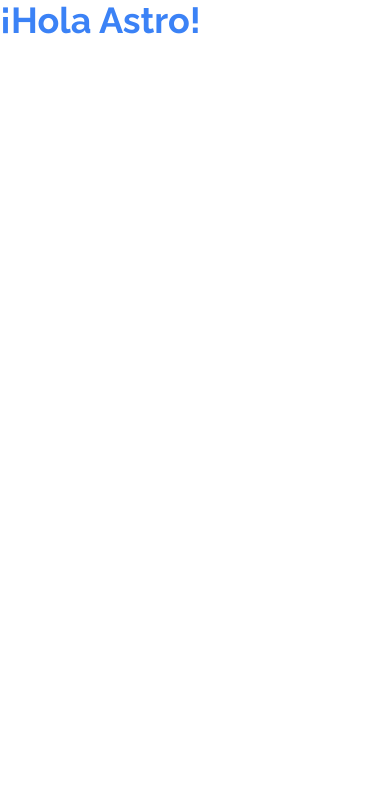
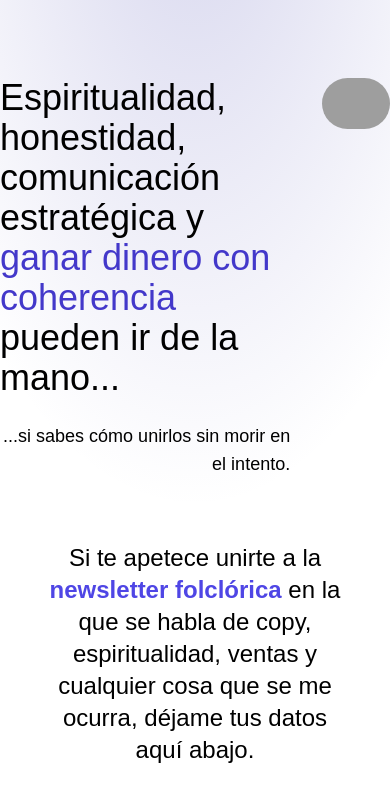
Before and after one commit to verlandev/copy-hierbas, an Astro site: page / in a window 390 px wide. Built offline with nearby package versions, Linux system fonts and the light colour scheme; Astro itself is replaced by a stand-in of ours; grey boxes are pictures that could not be loaded.

Commit message:
💄 Creamos el Hero y estilizamos

```diff
--- a/src/layouts/Layout.astro
+++ b/src/layouts/Layout.astro
@@ -17,13 +17,15 @@ const { title } = Astro.props
 		<title>{title}</title>
 	</head>
 	<body>
-		<slot />
+    <div class="absolute top-0 z-[-2] h-screen w-screen bg-white bg-[radial-gradient(ellipse_80%_80%_at_50%_-20%,rgba(120,119,198,0.3),rgba(255,255,255,0))]">
+		  <slot />
+    </div>
 	</body>
 </html>
 
 <style is:global>
 	html {
-    font-family: 'Raleway', sans-serif;
+    font-family: 'Raleway variable', sans-serif;
   }
 	body {
 		margin: 0;
--- a/src/pages/index.astro
+++ b/src/pages/index.astro
@@ -1,10 +1,9 @@
 ---
 import Layout from '../layouts/Layout.astro';
+import Hero from '../sections/Hero.astro';
 ---
 
 <Layout title='Copy Hierbas'>
-	<h1 class="text-4xl font-bold text-blue-500 opacity-0 animate-fade-in">
-    ¡Hola Astro!
-  </h1>
+  <Hero /
 
 </Layout>
--- a/src/sections/Hero.astro
+++ b/src/sections/Hero.astro
@@ -1,10 +1,18 @@
-<section class="">
-  <div>
-    <div>
-      Texto
+<section class="min-h-screen flex items-center justify-center">
+  <div class="flex flex-col items-center gap-6">
+    <div class="flex flex-row lg:w-3/4 md:w-4/5 gap-6">
+      <div class="md:w-2/3 flex flex-col justify-center gap-6 pr-2 opacity-0 animate-fade-in-left">
+        <h1 class="text-4xl text-left">Espiritualidad, honestidad, comunicación estratégica y <span class="font-medium text-indigo-700 ">ganar dinero con coherencia</span> pueden ir de la mano...</h1>
+        <span class="font-medium text-lg text-right">...si sabes cómo unirlos sin morir en el intento.</span>
+      </div>
+      <div class="lg:w-1/4 md:w-1/3 opacity-0 animate-fade-in-right">
+        <img
+          src="/src/assets/Hero-photo.jpeg"
+          alt="Sarai Fénix"
+          class="rounded-full"
+        >
+      </div>
     </div>
-    <div>
-      Imagen
-    </div>
+    <p class="pt-10 text-2xl text-center w-3/4">Si te apetece unirte a la <span class="font-semibold text-indigo-600">newsletter folclórica</span> en la que se habla de copy, espiritualidad, ventas y cualquier cosa que se me ocurra, déjame tus datos aquí abajo.</p>
   </div>
 </section>
--- a/tailwind.config.mjs
+++ b/tailwind.config.mjs
@@ -5,12 +5,17 @@ export default {
   theme: {
     extend: {
       animation: {
-        "fade-in": "fadeIn 2s ease-out forwards",
+        "fade-in-left": "fadeInLeft 1s ease-out forwards",
+        "fade-in-right": "fadeInRight 1s ease-out forwards",
       },
       keyframes: {
-        fadeIn: {
-          "0%": { opacity: 0 },
-          "100%": { opacity: 1 },
+        fadeInLeft: {
+          "0%": { opacity: 0, transform: "translateX(-50px)" },
+          "100%": { opacity: 1, transform: "translateX(0)" },
+        },
+        fadeInRight: {
+          "0%": { opacity: 0, transform: "translateX(50px)" },
+          "100%": { opacity: 1, transform: "translateX(0)" },
         },
       },
     },
```
